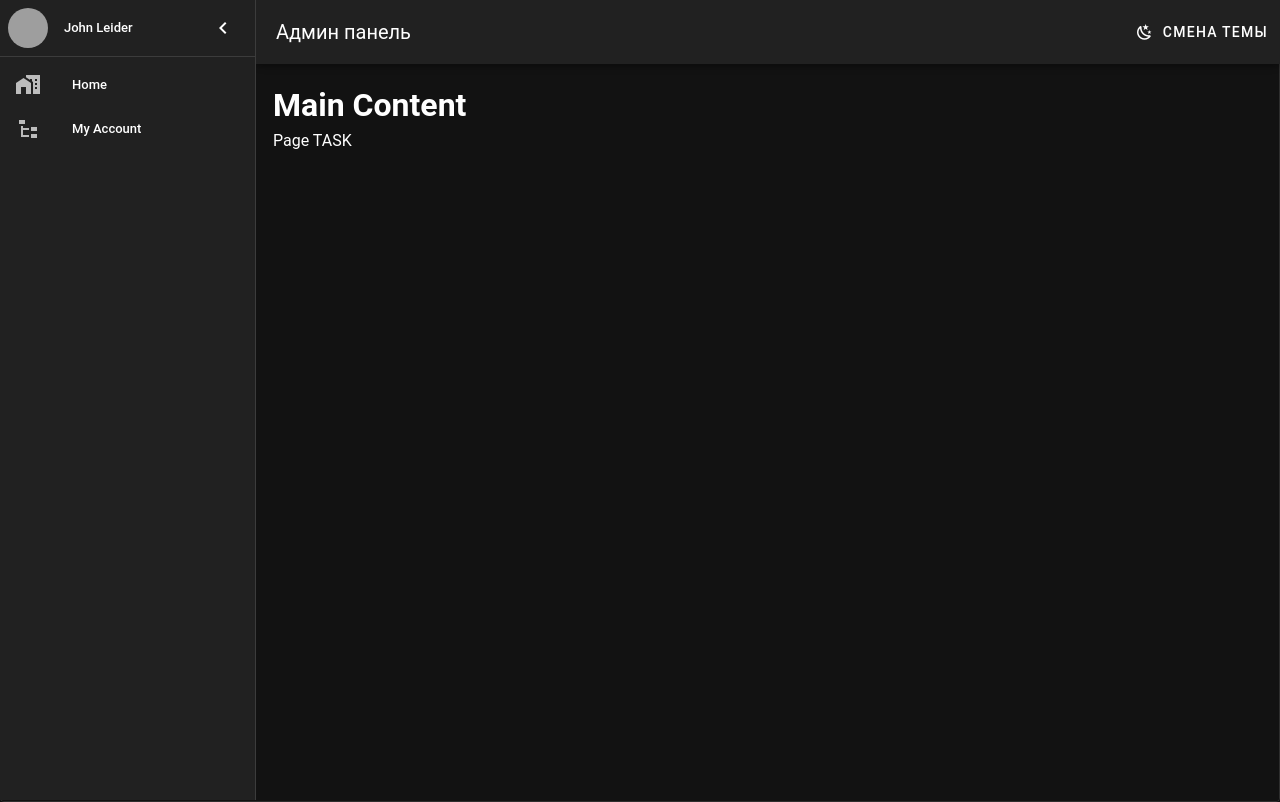
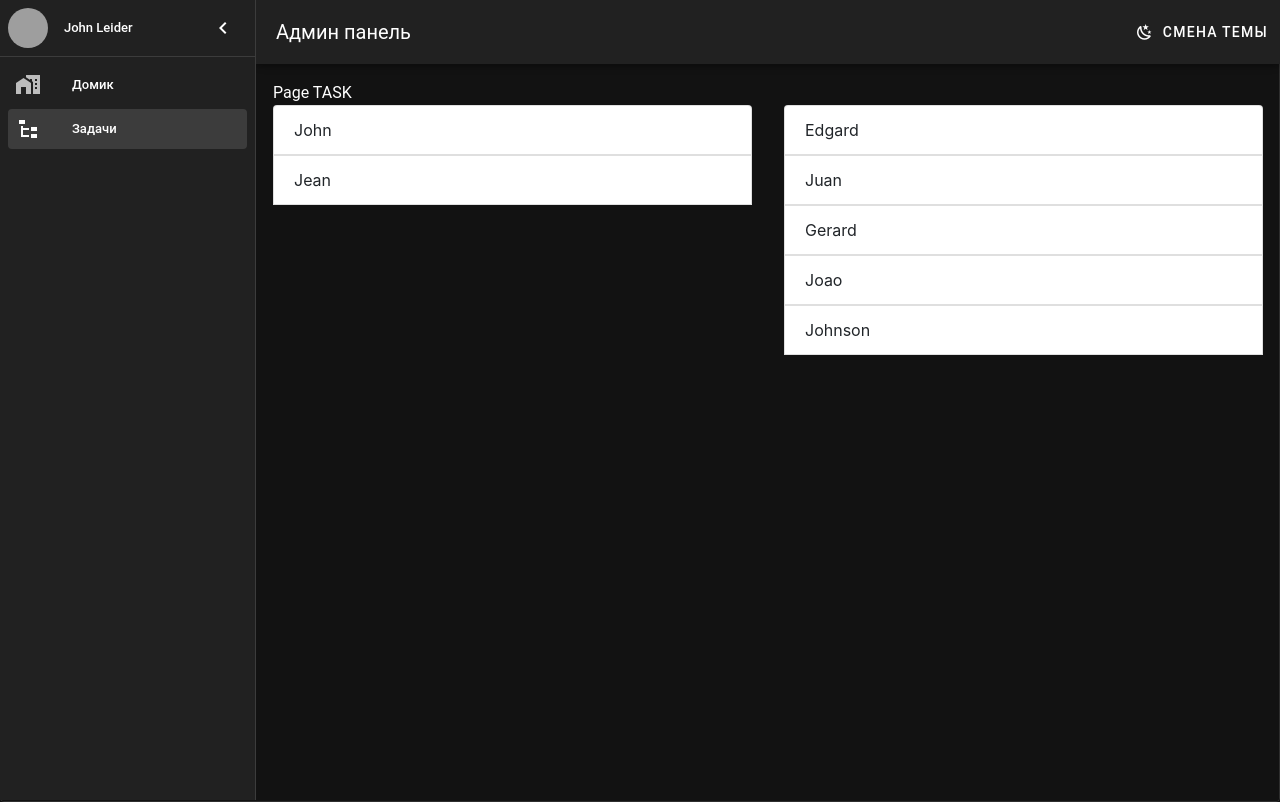
Before and after one commit to EvilEl/AdmPanel, a Vue app: page /task in a window 1280 px wide. Built offline with nearby package versions, Linux system fonts and the light colour scheme; grey boxes are pictures that could not be loaded.

Commit message:
feat: added draggble

```diff
--- a/package.json
+++ b/package.json
@@ -14,7 +14,8 @@
     "@mdi/font": "^7.4.47",
     "@vueuse/core": "^12.7.0",
     "vue": "^3.5.13",
-    "vue-router": "4"
+    "vue-router": "4",
+    "vuedraggable": "4.1.0"
   },
   "devDependencies": {
     "@eslint/js": "^9.20.0",
--- /dev/null
+++ b/src/pages/Task/ui/TaskManager/TaskManager.module.css
@@ -0,0 +1,42 @@
+.task-manager {
+  display: flex;
+  gap: 2rem;
+}
+
+.list-group {
+  display: -ms-flexbox;
+  display: -webkit-box;
+  display: flex;
+  -ms-flex-direction: column;
+  -webkit-box-orient: vertical;
+  -webkit-box-direction: normal;
+  flex-direction: column;
+  padding-left: 0;
+  margin-bottom: 0;
+  border-radius: 0.25rem;
+  width: 100%;
+}
+.list-group {
+  min-height: 20px;
+}
+
+.list-group-item:first-child {
+  border-top-left-radius: inherit;
+  border-top-right-radius: inherit;
+}
+
+.list-group-item {
+  position: relative;
+  display: block;
+  padding: 0.75rem 1.25rem;
+  background-color: #fff;
+  border: 1px solid rgba(0, 0, 0, 0.125);
+  cursor: move;
+  font-family: -apple-system, BlinkMacSystemFont, "Segoe UI", Roboto,
+    "Helvetica Neue", Arial, "Noto Sans", sans-serif, "Apple Color Emoji",
+    "Segoe UI Emoji", "Segoe UI Symbol", "Noto Color Emoji";
+  font-size: 1rem;
+  font-weight: 400;
+  line-height: 1.5;
+  color: #212529;
+}
--- /dev/null
+++ b/src/pages/Task/ui/TaskManager/TaskManager.vue
@@ -0,0 +1,74 @@
+<template>
+  <div class="task-manager">
+    <draggable
+      v-model="myArray"
+      group="people"
+      class="list-group"
+      ghost-class="ghost"
+      @start="drag = true"
+      @end="drag = false"
+      item-key="id"
+    >
+      <template #item="{ element }">
+        <div class="list-group-item">{{ element.name }}</div>
+      </template>
+    </draggable>
+    <draggable
+      v-model="myArray2"
+      group="people"
+      class="list-group"
+      ghost-class="ghost"
+      @start="drag = true"
+      @end="drag = false"
+      item-key="id"
+    >
+      <template #item="{ element }">
+        <div class="list-group-item">{{ element.name }}</div>
+      </template>
+    </draggable>
+  </div>
+</template>
+
+<script setup lang="ts">
+import { ref } from "vue";
+import draggable from "vuedraggable";
+
+const myArray = ref([
+  {
+    name: "John",
+    id: 1,
+  },
+  {
+    name: "Jean",
+    id: 3,
+  },
+]);
+
+const myArray2 = ref([
+  {
+    name: "Edgard",
+    id: 6,
+  },
+  {
+    name: "Juan",
+    id: 5,
+  },
+  {
+    name: "Gerard",
+    id: 4,
+  },
+  {
+    name: "Joao",
+    id: 2,
+  },
+  {
+    name: "Johnson",
+    id: 7,
+  },
+]);
+const drag = ref(false);
+</script>
+
+<style scoped>
+@import "./TaskManager.module.css";
+</style>
--- /dev/null
+++ b/src/pages/Task/ui/TaskManager/index.ts
@@ -0,0 +1,3 @@
+import TaskManager from "./TaskManager.vue";
+
+export default TaskManager;
--- a/src/pages/Task/ui/TasksPage.vue
+++ b/src/pages/Task/ui/TasksPage.vue
@@ -1,5 +1,8 @@
-<script setup lang="ts"></script>
+<script setup lang="ts">
+import TaskManager from "./TaskManager";
+</script>
 <template>
   <div>Page TASK</div>
+  <TaskManager />
 </template>
 <style scoped></style>
--- a/src/shared/ui/layouts/ui/HomeLayout/HomeLayout.vue
+++ b/src/shared/ui/layouts/ui/HomeLayout/HomeLayout.vue
@@ -38,14 +38,16 @@ const { isOpen } = useNavigationDrawler();
         <v-divider></v-divider>
         <v-list density="compact" nav>
           <v-list-item
+            :to="{ name: 'home' }"
             prepend-icon="mdi-home-city"
-            title="Home"
-            value="home"
+            title="Домик"
+            value="Домашняя"
           ></v-list-item>
           <v-list-item
+            :to="{ name: 'task' }"
             prepend-icon="mdi-file-tree"
-            title="My Account"
-            value="account"
+            title="Задачи"
+            value="Таски"
           ></v-list-item>
         </v-list>
       </v-navigation-drawer>
@@ -60,7 +62,6 @@ const { isOpen } = useNavigationDrawler();
 
       <v-main>
         <v-container>
-          <h1>Main Content</h1>
           <slot></slot>
         </v-container>
       </v-main>
```
Also changed, not shown: 1 other file (tests, documents, lock files or other folders).
